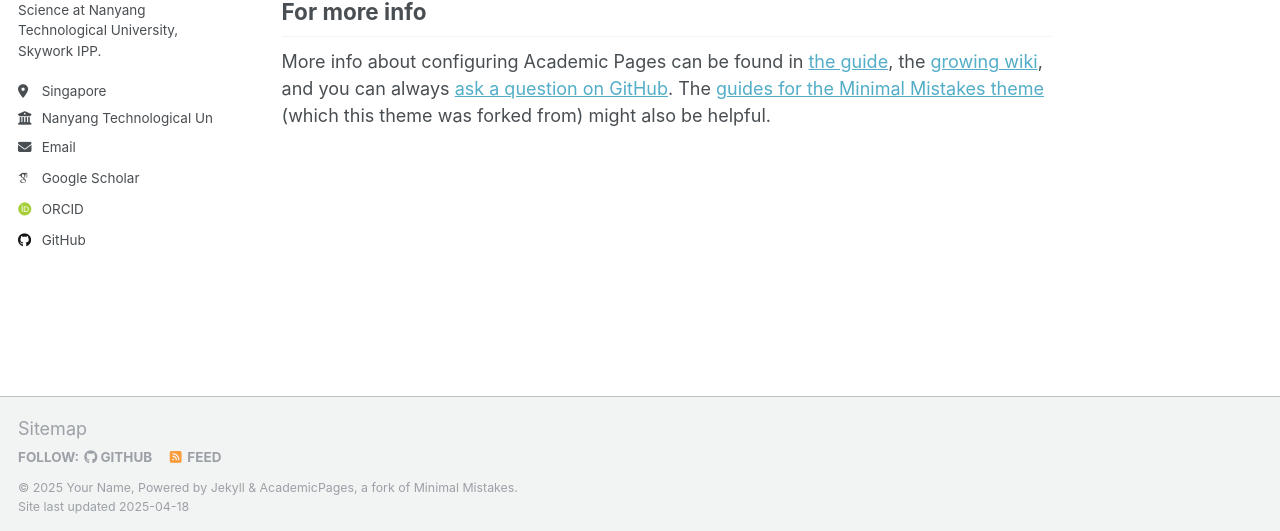
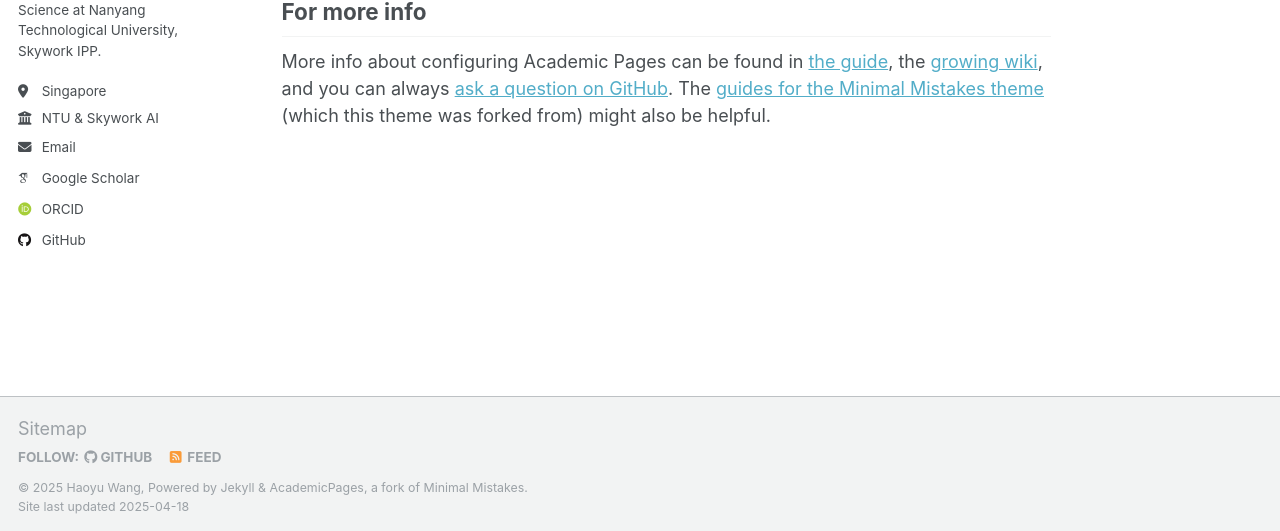
Before and after one commit to R0k1e/r0k1e.github.io, a Jekyll site: the page built from _pages/about.md, in a window 1280 px wide and 900 px high, scrolled down 2636 px. Shown: the part 366-897 px from the top of the window. Built offline with Jekyll 4.4.1, drawn with Linux system fonts in a browser that asks for light colours; some web fonts are replaced.

Commit message:
update config

```diff
--- a/_config.yml
+++ b/_config.yml
@@ -11,11 +11,11 @@ locale                   : "en-US"
 site_theme               : "default"
 title                    : "Haoyu Wang's Page"
 title_separator          : "-"
-name                     : &name "Your Name"
-description              : &description "personal description"
-url                      : https://academicpages.github.io # the base hostname & protocol for your site e.g. "https://[your GitHub username].github.io"
+name                     : &name "Haoyu Wang"
+description              : &description "A PhD Student"
+url                      : https://r0k1e.github.io # the base hostname & protocol for your site e.g. "https://[your GitHub username].github.io"
 baseurl                  : "" # the subpath of your site, e.g. "/blog"
-repository               : "academicpages/academicpages.github.io"
+repository               : "R0k1e/r0k1e"
 
 # Site Author - The following control what appear as part of the author content on the side bar.
 #               If a field is blank the icon and link will not appear, otherwise it will be shown.
@@ -27,7 +27,7 @@ author:
   pronouns         : "he/him" # example: "she/her"
   bio              : "PhD Student in Computer Science at Nanyang Technological University, Skywork IPP. "
   location         : "Singapore"
-  employer         : "Nanyang Technological University & Skywork AI"
+  employer         : "NTU & Skywork AI"
   uri              : # URL
   email            : "Haoyu_Wang_666@outlook.com"
 
@@ -45,7 +45,7 @@ author:
   bitbucket        : # Username - Update with your username on the site
   codepen          : # Username
   dribbble         : # Username
-  github           : "academicpages"
+  github           : "r0k1e"
   kaggle           : # Username
   stackoverflow    : # User number or user number and name (i.e., use "1" or "1/jeff-atwood")
 
```
